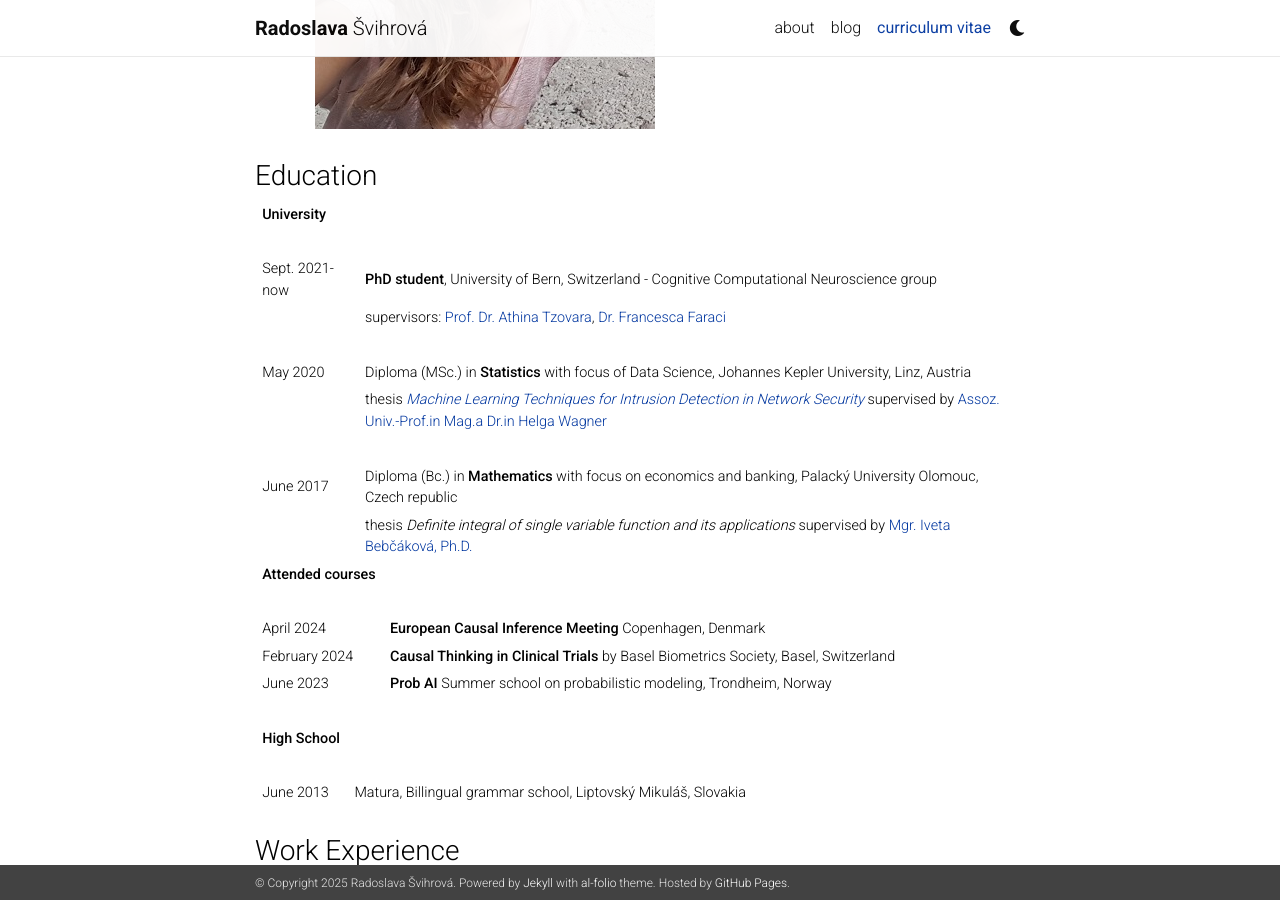
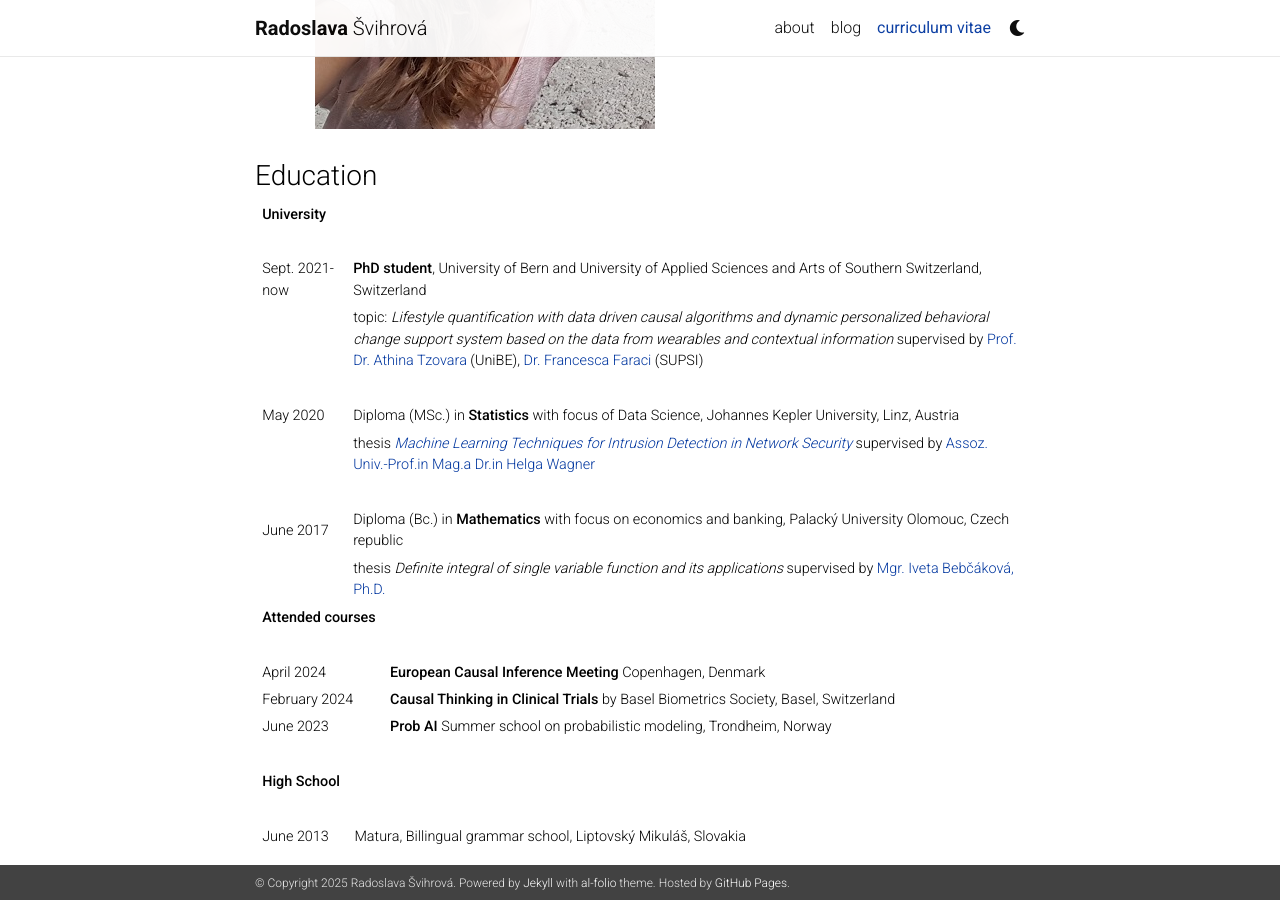
Before and after one commit to RadoslavaS/RadoslavaS.github.io, a Jekyll site: the page built from _pages/cv.md, in a window 1280 px wide and 900 px high, scrolled down 556 px. Built offline with Jekyll 4.4.1, drawn with Linux system fonts in a browser that asks for light colours; nearby versions of some CDN libraries; a style sheet for code colours, icons or effects is not loaded.

Commit message:
topic phd

```diff
--- a/_pages/cv.md
+++ b/_pages/cv.md
@@ -19,8 +19,8 @@ nav: true
 
 | **University**         |
 |                        |
-| Sept. 2021-now             | **PhD student**, University of Bern, Switzerland - Cognitive Computational Neuroscience group
-|                        |supervisors: [Prof. Dr. Athina Tzovara](https://neuro.inf.unibe.ch/menu/atzovara.html), [Dr. Francesca Faraci](https://www.supsi.ch/francesca-dalia-faraci)
+| Sept. 2021-now             | **PhD student**, University of Bern and University of Applied Sciences and Arts of Southern Switzerland, Switzerland
+|                        |topic: *Lifestyle quantification with data driven causal algorithms and dynamic personalized behavioral change support system based on the data from wearables and contextual information* supervised by [Prof. Dr. Athina Tzovara](https://neuro.inf.unibe.ch/menu/atzovara.html) (UniBE), [Dr. Francesca Faraci](https://www.supsi.ch/francesca-dalia-faraci) (SUPSI)
 |                        |
 | May 2020             | Diploma (MSc.) in **Statistics** with focus of Data Science, Johannes Kepler University, Linz, Austria
 |                        |thesis *[Machine Learning Techniques for Intrusion Detection in Network Security](https://epub.jku.at/obvulihs/content/titleinfo/4928712)* supervised by [Assoz. Univ.-Prof.in Mag.a Dr.in Helga Wagner](https://www.jku.at/institut-fuer-angewandte-statistik/ueber-uns/team/assoz-univ-profin-maga-drin-helga-wagner/)
```
